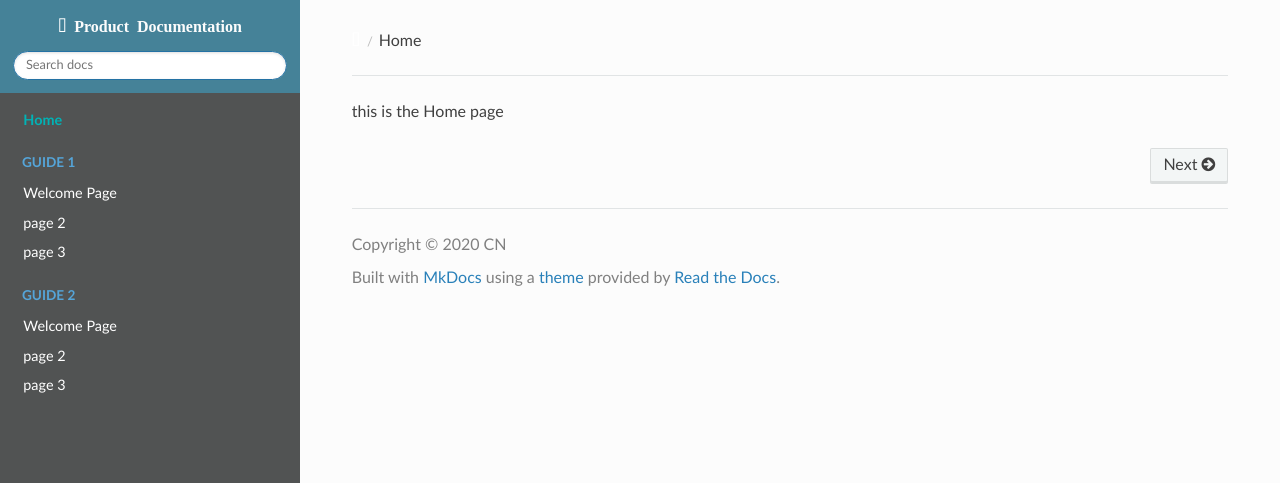
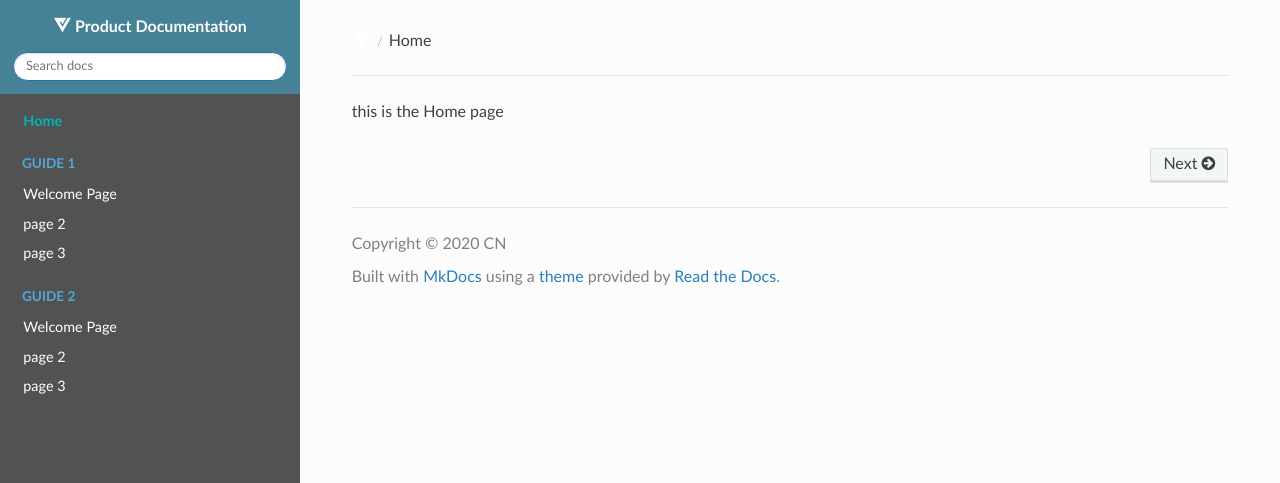
Before and after one commit to cnowocin/trainingstuff, an MkDocs documentation site: the page built from docs/index.md, in a window 1280 px wide. Shown: the top 483 px of the page. Built offline with MkDocs 1.6.1, drawn with Linux system fonts in a browser that asks for light colours; nearby versions of some CDN libraries; some web fonts are replaced.

Commit message:
Update extra.css

```diff
--- a/docs/css/extra.css
+++ b/docs/css/extra.css
@@ -94,8 +94,9 @@ th {
   font-display: block;
 }
 
-[class^="icon-"], [class*=" icon-"] {
-  /* use !important to prevent issues with browser extensions that change fonts */
+.fa-home:before, .icon-home:before {
+  content: "";
+  color: #fff;
   font-family: 'icomoon' !important;
   speak: none;
   font-style: normal;
@@ -103,13 +104,6 @@ th {
   font-variant: normal;
   text-transform: none;
   line-height: 1;
-
-  /* Better Font Rendering =========== */
   -webkit-font-smoothing: antialiased;
   -moz-osx-font-smoothing: grayscale;
 }
-
-.fa-home:before, .icon-home:before {
-  content: "\e900";
-  color: #fff;
-}
```
